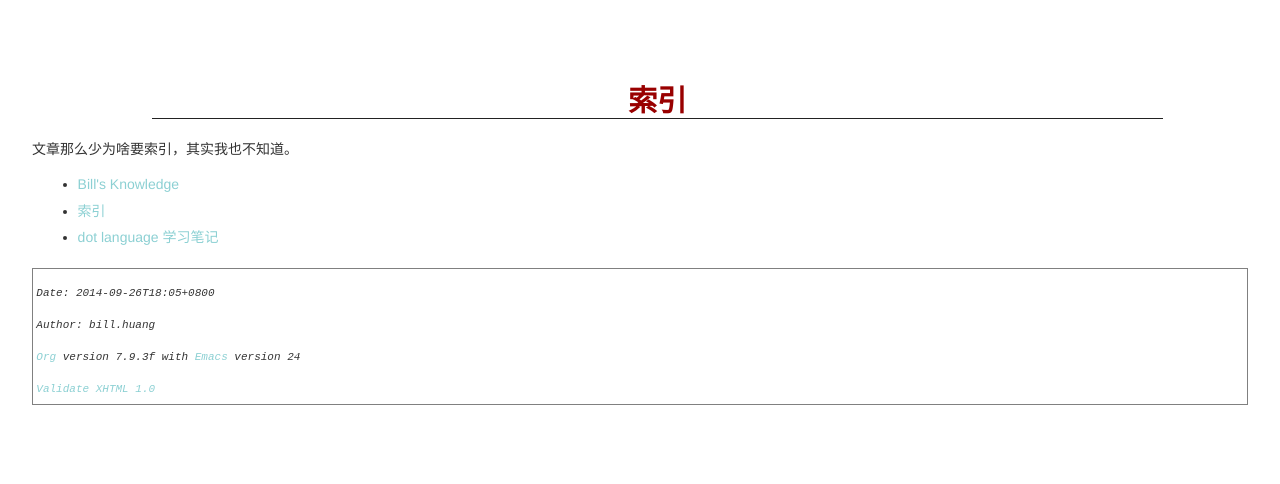
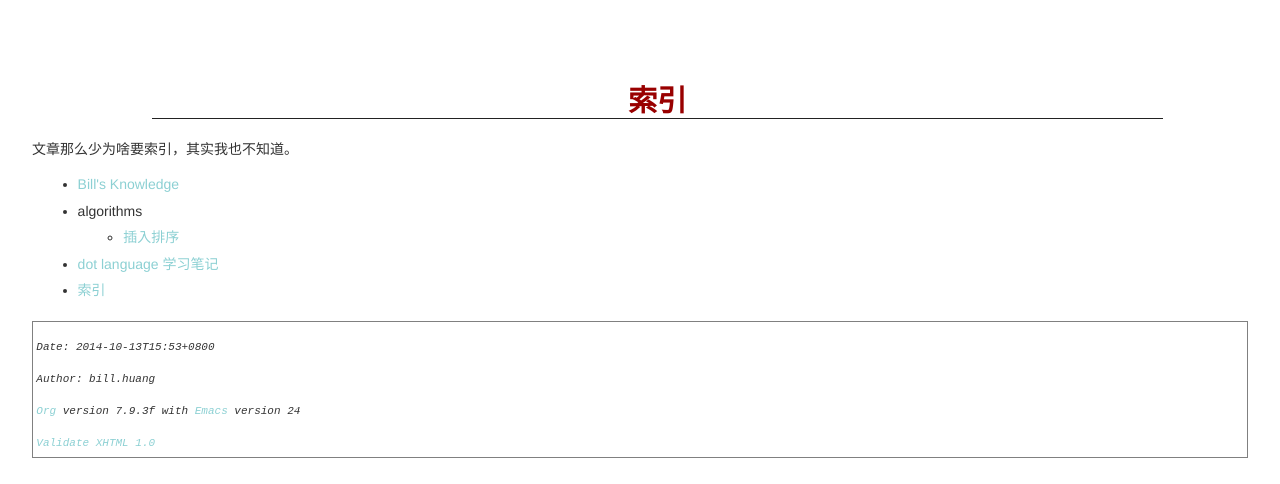
Before and after one commit to billnote/billnote.github.io, a plain HTML site: page index.html in a window 1280 px wide. Drawn offline with Linux system fonts and the light colour scheme.

Commit message:
修正Index

```diff
--- a/index.html
+++ b/index.html
@@ -7,7 +7,7 @@
 <meta http-equiv="Content-Type" content="text/html;charset=utf-8"/>
 <meta name="title" content="索引"/>
 <meta name="generator" content="Org-mode"/>
-<meta name="generated" content="2014-09-26T18:05+0800"/>
+<meta name="generated" content="2014-10-13T15:53+0800"/>
 <meta name="author" content="bill.huang"/>
 <meta name="description" content=""/>
 <meta name="keywords" content=""/>
@@ -124,9 +124,16 @@ for the JavaScript code in this tag.
 <ul>
 <li><a href="knowledge.html">Bill's Knowledge</a>
 </li>
-<li><a href="index.html">索引</a>
+<li>algorithms
+<ul>
+<li><a href="algorithms/sort_InsertionSort.html">插入排序</a>
+</li>
+</ul>
+
 </li>
 <li><a href="study_dot.html">dot language 学习笔记</a>
+</li>
+<li><a href="index.html">索引</a>
 </li>
 </ul>
 
@@ -134,7 +141,7 @@ for the JavaScript code in this tag.
 </div>
 
 <div id="postamble">
-<p class="date">Date: 2014-09-26T18:05+0800</p>
+<p class="date">Date: 2014-10-13T15:53+0800</p>
 <p class="author">Author: bill.huang</p>
 <p class="creator"><a href="http://orgmode.org">Org</a> version 7.9.3f with <a href="http://www.gnu.org/software/emacs/">Emacs</a> version 24</p>
 <a href="http://validator.w3.org/check?uri=referer">Validate XHTML 1.0</a>
```
Also changed, not shown: algorithms/sort_InsertionSort.html (+3 -3 lines), knowledge.html (+2 -2 lines), sitemap.html (+2 -2 lines), resources/svg/my_brain.svg, 2 other files.
